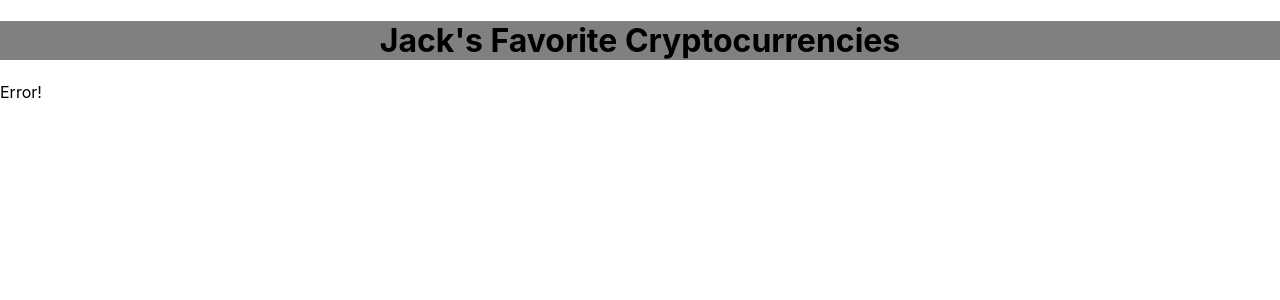
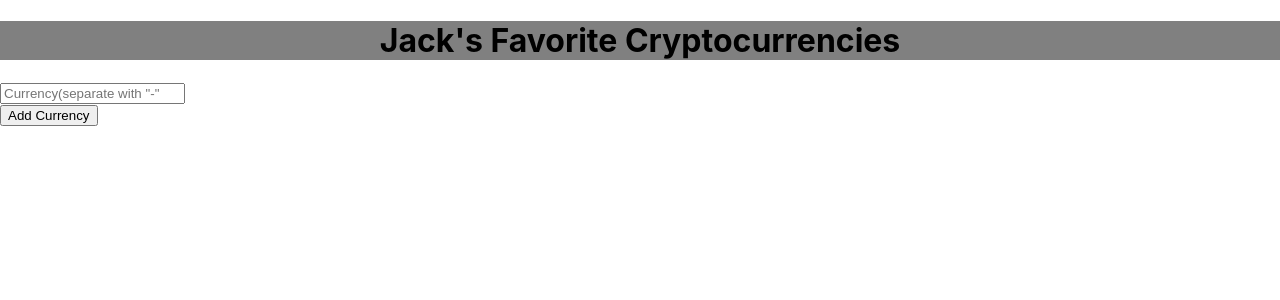
Before and after one commit to Jack-Culley/cryptodatacollection, a React (Create React App) app: page / in a window 1280 px wide. Shown: the top 300 px of the page. Built offline with nearby package versions, Linux system fonts and the light colour scheme; no server answers.

Commit message:
input field with coin name and button. when clicked coin info pops up. always get error on second click.

```diff
--- /dev/null
+++ b/src/Currency.js
@@ -0,0 +1,19 @@
+import './index.css';
+import DataFetch from './useDataFetch';
+
+
+function Currency (props) {
+    return(
+        <div>
+            <ul>
+                 {props.coina.map((v, i) => {
+                     return <li>
+                         {DataFetch('https://api.coingecko.com/api/v3/coins/' + v + '?localization=false&tickers=false&market_data=true&community_data=false&developer_data=false&sparkline=false')}
+                         </li>
+                })}
+            </ul>
+        </div>
+    );
+}
+
+export default Currency;
--- /dev/null
+++ b/src/Input.js
@@ -0,0 +1,24 @@
+import React, {useState} from 'react';
+import './index.css';
+
+function Input ({addCurrency}) {
+    const [currency, setCurrency] = useState('');
+
+    const handleSubmit = (e) => {
+        addCurrency(currency);
+        e.preventDefault();
+    }
+
+    return(
+        <form onSubmit={e => {handleSubmit(e)}}>
+            <div className='input'>
+                <input name='currency' type='text' value={currency} onChange={(e) => setCurrency(e.target.value)} placeholder='Currency(separate with "-"'/>
+            </div>
+
+                <input className='submit-button' type='submit' value='Add Currency'/>
+
+        </form>
+    );
+}
+
+export default Input;
--- a/src/index.js
+++ b/src/index.js
@@ -1,15 +1,24 @@
-import React from 'react';
+import React, {useState} from 'react';
 import ReactDOM from 'react-dom';
 import './index.css';
 import App from './App';
-import useDataFetch from './useDataFetch';
+import Input from './Input.js';
+import Currency from './Currency.js';
+
 
 function Index() {
+  const [cryptocurrencies, setCoins] = useState([]);
+
+  const addCurrency = (coin) => {
+    const coins = [...cryptocurrencies, coin];
+    setCoins(coins);
+  }
 
   return (
     <div>
       <App />
-        {useDataFetch('https://api.coingecko.com/api/v3/coins/juggernaut?localization=true&tickers=false&market_data=true&community_data=false&developer_data=false&sparkline=false')}
+      <Input addCurrency={addCurrency}/>
+      <Currency coina={cryptocurrencies}/>
     </div>
   );
 }
--- a/src/useDataFetch.js
+++ b/src/useDataFetch.js
@@ -1,7 +1,7 @@
 import React, {useState, useEffect} from 'react';
 import './index.css';
 
-function useDataFetch (url) {
+function DataFetch (url) {
     const [data, setData] = useState(null);
     const [loading, setLoading] = useState(true);
     const [error, setError] = useState(null);
@@ -36,4 +36,4 @@ function useDataFetch (url) {
     );
 }
 
-export default useDataFetch;
+export default DataFetch;
```
